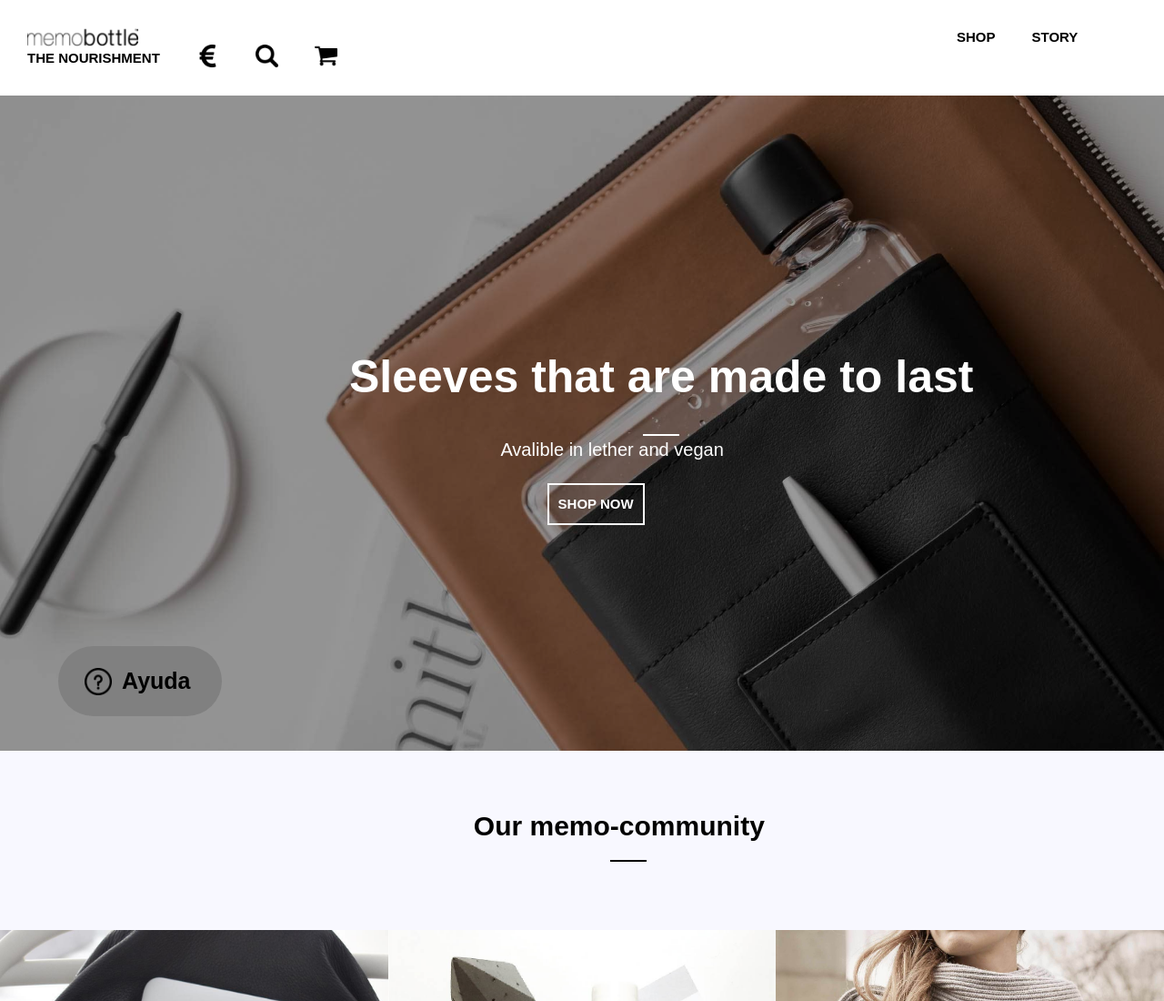
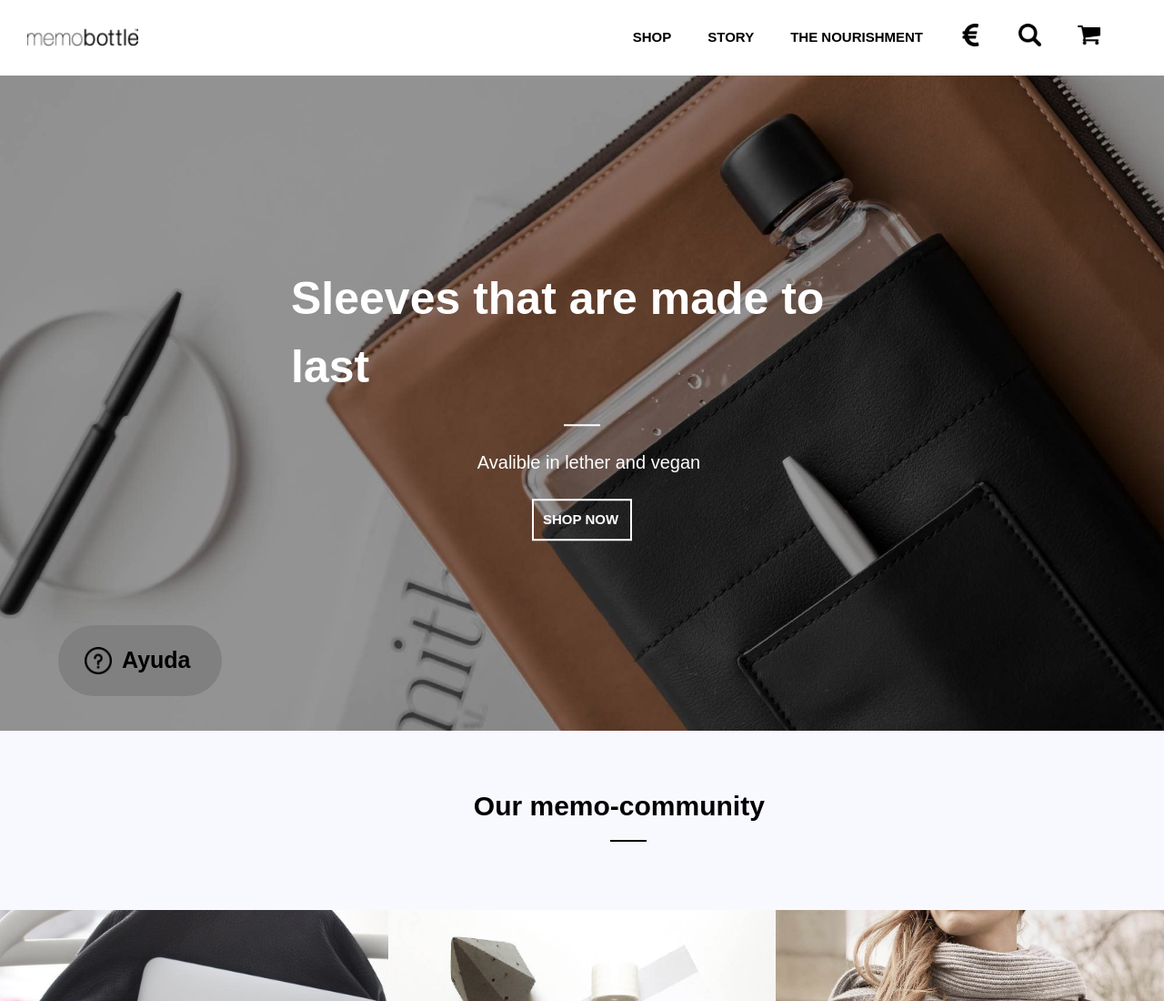
Before and after one commit to Valeriamoreno96/web-test, a plain HTML site: page index.html in a window 1280 px wide. Shown: the top 1100 px of the page at 91% size. Drawn offline with Linux system fonts and the light colour scheme.

Commit message:
Clase 8 abril 1
Parte uno de la clase del día 8 de abril

```diff
--- a/css/estilos.css
+++ b/css/estilos.css
@@ -27,13 +27,17 @@ body {
  padding: 30px;
 }
 
+.cabezeratexto{
+    display:flex;
+    float: right;
+}
+
 .texto {
     font-weight: bold;
 }
 
 .memologo {
     float: left;
-    margin-right: 900px;
 }
 
 .texto1, .texto2, .texto3 {
@@ -57,50 +61,55 @@ body {
 }
 
 .imagenpiel{
+ position: relative;
+ background-color: rgba(0,0,0,0.4);
  position: absolute;
- background-color: rgba(0,0,0,0.4);
  top: 0;
- left: 0;
- right: 0;
- bottom: 0;
+    left:0;
+    right: 0;
+    bottom: 0;
+
 }
 
 .monedero {
     display: block;
 }
 
+.textomonedero{
+    position:absolute;
+   top:50%;
+   left: 50%;
+    transform: translate(-50%, -50%);
+
+}
+
 .textosobreimagen1 {
     color: white;
     font-size: 50px;
-    position: absolute;
-    margin-top: -35%;
-    margin-left: 30%;
     font-weight: bold;
 }
 
 .rallita {
  border: 1px solid white;
-width: 40px;
+ width: 40px;
 }
 
 .textosobreimagen2 {
     color: white;
     font-size: 20px;
-    position: absolute;
-    margin-top: -27%;
-    margin-left: 43%;
+    margin-left: 32%;
+    margin-bottom: 25px;
 
 }
 
 .textosobreimagen3 {
     color: white;
     font-size: 15px;
-    position: absolute;
-    margin-top: -23%;
-    margin-left: 47%;
     padding: 10px;
     border: 2px solid white;
     font-weight: bold;
+    width: 110px;
+    margin: auto;
 }
 
 .icono4{
--- a/index.html
+++ b/index.html
@@ -12,6 +12,8 @@
 <div class= "cabezera">
 
     <img class= "memologo" src ="Imagenes/Imagenesescritorio/logo.png"width=10%>
+
+       <div class= "cabezeratexto">
 
             <div class= "texto">
                 <div class= "texto1">SHOP</div>
@@ -28,6 +30,7 @@
                 <img class="icono1" src ="Imagenes/Imagenesescritorio/iconos/compra.png"width=25px>
 
              </div>
+         </div>
 
 </div>
 
@@ -38,16 +41,21 @@
 
         <img class= "monedero" src ="Imagenes/Imagenesescritorio/piel.jpg" width=100%>
 
+
+    <div class="textomonedero">
+
                 <div class ="textosobreimagen1">
                 Sleeves that are made to last
                 <hr class="rallita">
 
                  </div>
 
-
                    <div class ="textosobreimagen2">Avalible in lether and vegan</div>
 
                    <div class ="textosobreimagen3">SHOP NOW</div>
+
+               </div>
+            </div>
 
                <div class ="textosobreimagen4">
 
@@ -56,7 +64,9 @@
                   <div class ="texto4"> Ayuda </div>
      </div>
 
-</div>
+
+
+
 
  <div class="caja2">
 
```
Lines whose indentation alone changed are shown as unchanged.
